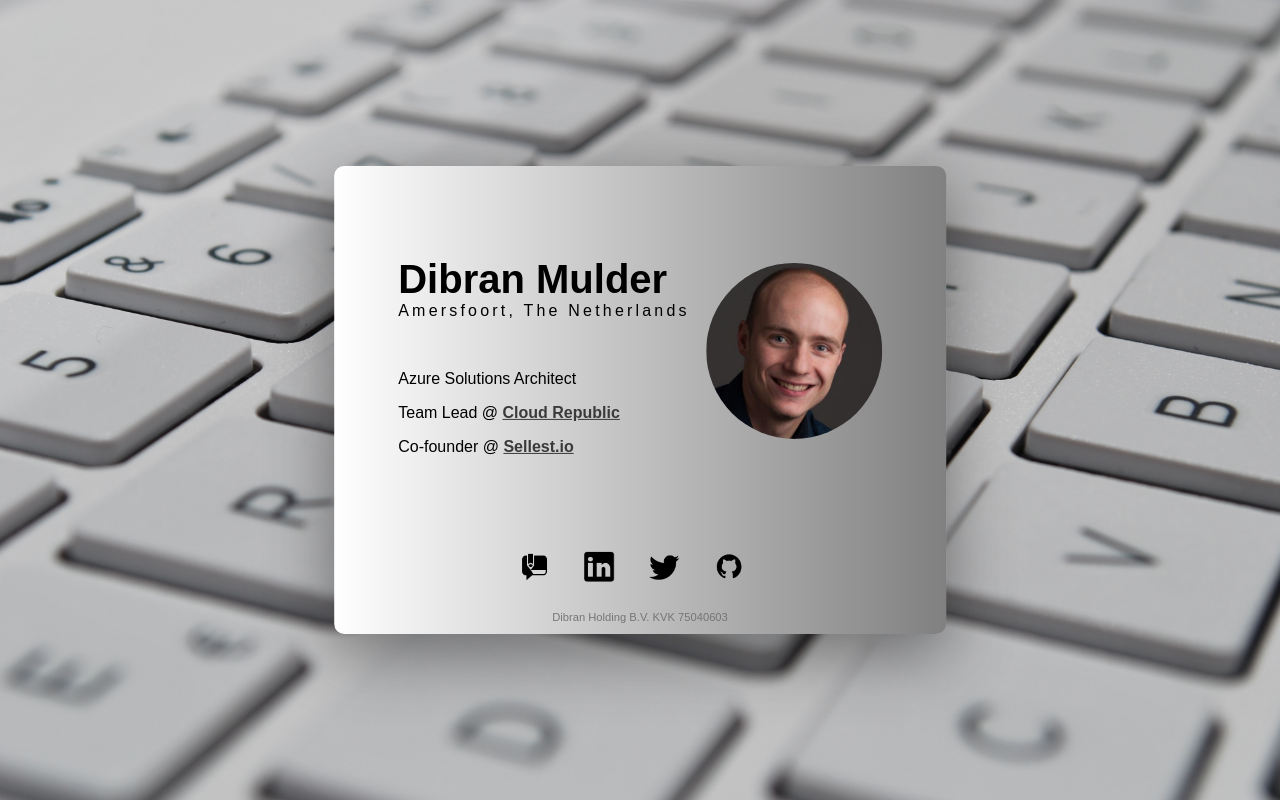
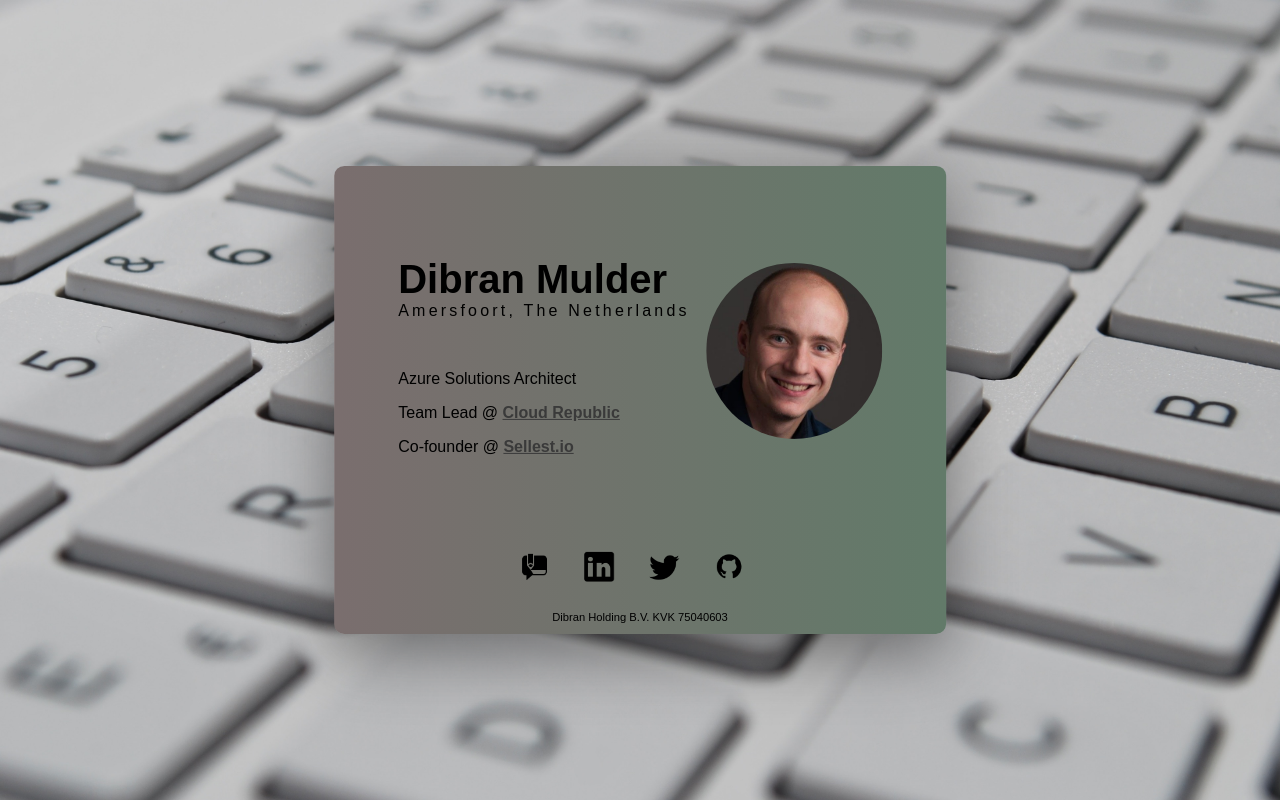
Before and after one commit to DibranMulder/Dibran.nl, a plain HTML site: page index.html in a window 1280 px wide. Drawn offline with Linux system fonts and the light colour scheme.

Commit message:
Small styling fix

```diff
--- a/css/style.css
+++ b/css/style.css
@@ -6,7 +6,7 @@ body {
 }
 
 #wrapper {
-    background-image: linear-gradient(to right, white , grey);
+    background-image: linear-gradient(to right,#7A6E6E, #627A69);
     border-radius: 0.625rem 0.625rem 0.625rem 0.625rem;
     box-shadow: 0rem 1.125rem 4.125rem 0rem rgba(0,0,0,0.451);
     position: fixed;
@@ -67,5 +67,5 @@ a {
 .footing {
     text-align: center;
     font-size: 0.7rem;
-    color: #757575;
+    color: black;
 }
```
